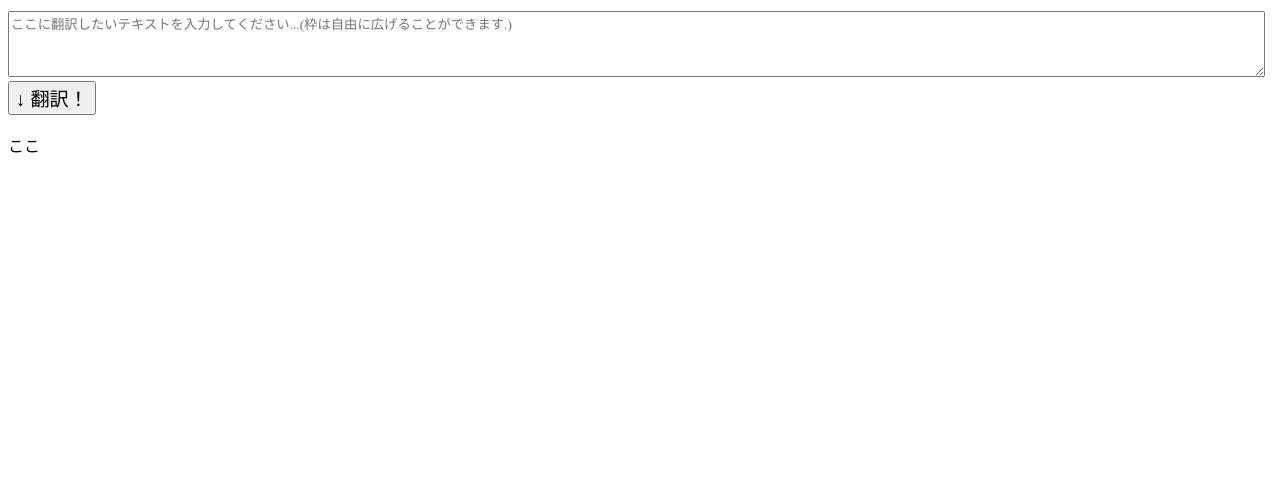
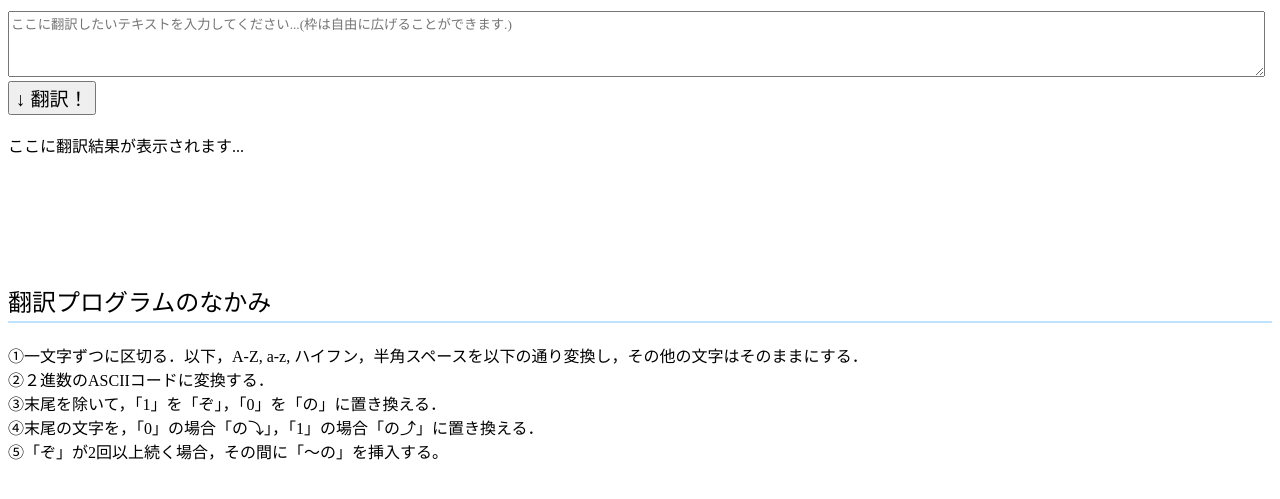
Before and after one commit to R52-JP/ZTranslate, a plain HTML site: page index.html in a window 1280 px wide. Shown: the part 85-584 px from the top of the page. Drawn offline with Linux system fonts and the light colour scheme; a web font is replaced by a local one.

Commit message:
Update index.html

```diff
--- a/index.html
+++ b/index.html
@@ -15,6 +15,12 @@
     h1 {
         font-weight: normal;
         border-bottom: double 5px #FFC778;
+        line-height: 1.5;
+        font-family: "MPlus1-Ebold";
+    }
+    h2 {
+        font-weight: normal;
+        border-bottom: solid 2px #bee2ff;
         line-height: 1.5;
         font-family: "MPlus1-Ebold";
     }
@@ -36,7 +42,13 @@
   <h1>ぞのの語翻訳ツール</h1>
   <textarea placeholder="ここに翻訳したいテキストを入力してください...(枠は自由に広げることができます.)" id="Minput"></textarea>
   <button id="transB" onclick="TRANSLATE()">↓ 翻訳！</button><br><br>
-  <a id="outputT">ここ</a>
+  <a id="outputT">ここに翻訳結果が表示されます...</a><br><br><br><br><br><br><br>
+  <h2>翻訳プログラムのなかみ</h2>
+  <a>①一文字ずつに区切る．以下，A-Z, a-z, ハイフン，半角スペースを以下の通り変換し，その他の文字はそのままにする．</a><br>
+  <a>②２進数のASCIIコードに変換する．</a><br>
+  <a>③末尾を除いて，「1」を「ぞ」，「0」を「の」に置き換える．</a><br>
+  <a>④末尾の文字を，「0」の場合「の⤵」，「1」の場合「の⤴」に置き換える．</a><br>
+  <a>⑤「ぞ」が2回以上続く場合，その間に「～の」を挿入する。</a><br>
   <script>
     let inputT;
     let result = "";
```
